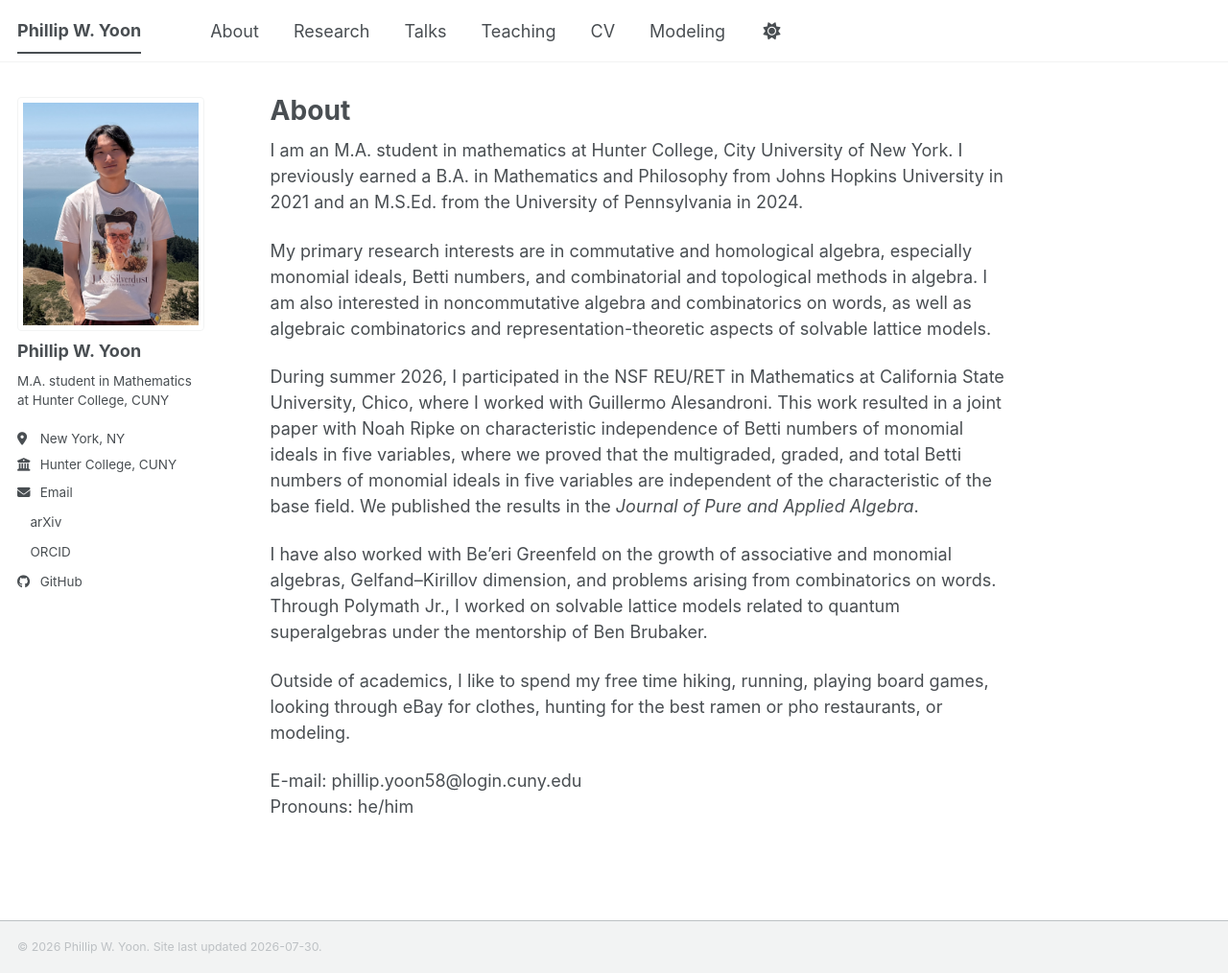
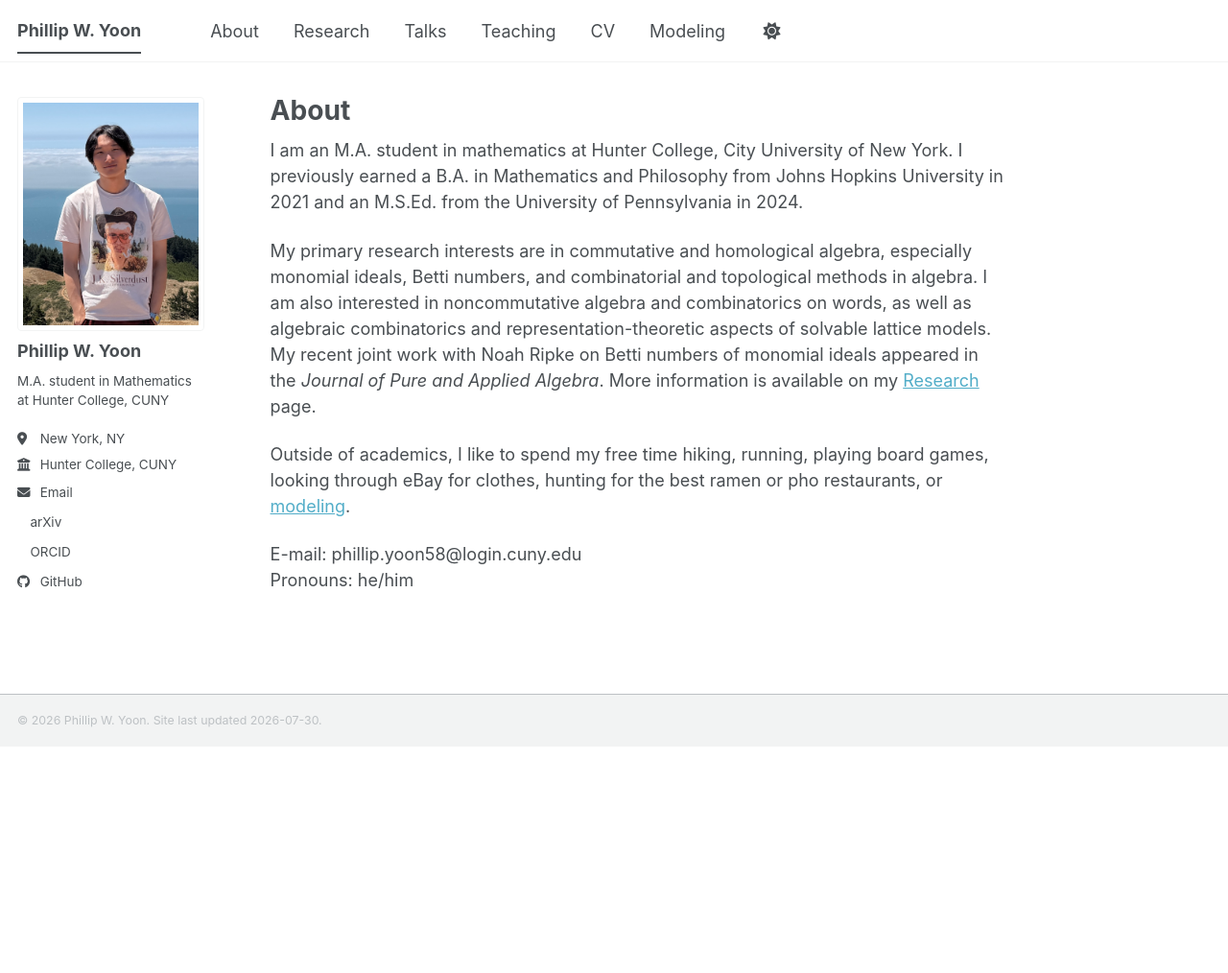
Before and after one commit to pwyoon/pwyoon.github.io, a Jekyll site: the page built from _pages/about.md, in a window 1280 px wide and 1014 px high. Shown: the whole window at 96% size. Built offline with Jekyll 4.4.1, drawn with Linux system fonts in a browser that asks for light colours; a style sheet for code colours, icons or effects is not loaded.

Commit message:
Update about.md

```diff
--- a/_pages/about.md
+++ b/_pages/about.md
@@ -12,17 +12,12 @@ of New York. I previously earned a B.A. in Mathematics and Philosophy from Johns
 
 My primary research interests are in commutative and
 homological algebra, especially monomial ideals, Betti numbers, and
-combinatorial and topological methods in algebra. I am also interested in noncommutative algebra and combinatorics on words, as well as algebraic combinatorics and representation-theoretic aspects of solvable lattice models.
+combinatorial and topological methods in algebra. I am also interested in noncommutative algebra and combinatorics on words, as well as algebraic combinatorics and representation-theoretic aspects of solvable lattice models. My recent joint work with Noah Ripke on
+Betti numbers of monomial ideals appeared in the *Journal of Pure and
+Applied Algebra*. More information is available on my
+[Research](/research/) page.
 
-During summer 2026, I participated in the NSF REU/RET in Mathematics at
-California State University, Chico, where I worked with Guillermo
-Alesandroni. This work resulted in a joint paper with Noah Ripke on
-characteristic independence of Betti numbers of monomial ideals in five
-variables, where we proved that the multigraded, graded, and total Betti numbers of monomial ideals in five variables are independent of the characteristic of the base field. We published the results in the *Journal of Pure and Applied Algebra*.
-
-I have also worked with Be’eri Greenfeld on the growth of associative and monomial algebras, Gelfand–Kirillov dimension, and problems arising from combinatorics on words. Through Polymath Jr., I worked on solvable lattice models related to quantum superalgebras under the mentorship of Ben Brubaker.
-
-Outside of academics, I like to spend my free time hiking, running, playing board games, looking through eBay for clothes, hunting for the best ramen or pho restaurants, or modeling.
+Outside of academics, I like to spend my free time hiking, running, playing board games, looking through eBay for clothes, hunting for the best ramen or pho restaurants, or [modeling](/portfolio/).
 
 E-mail: phillip.yoon58@login.cuny.edu\
 Pronouns: he/him
```
